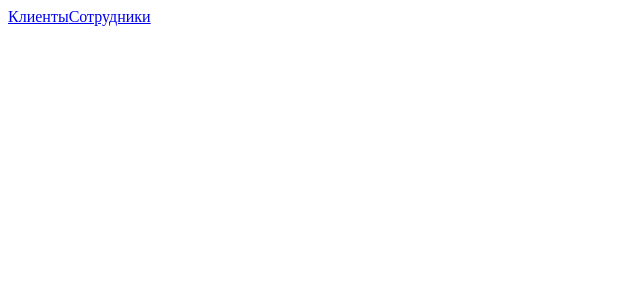
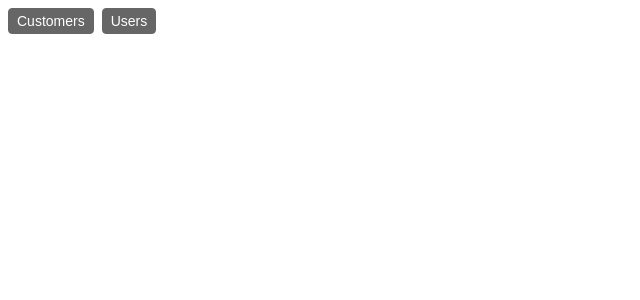
Before and after one commit to Lutwiy/TestCase-Angular, an Angular app: page / in a window 1280 px wide. Shown: the top 300 px of the page, without its empty margins (0-640 px from the left). Built offline with nearby package versions, Linux system fonts and the light colour scheme.

Commit message:
Prepared logic

```diff
--- a/src/app/app.component.css
+++ b/src/app/app.component.css
@@ -1,3 +1,24 @@
 p {
   font-family: Lato;
 }
+
+.flex {
+  display: flex;
+  margin-bottom: 14px;
+}
+
+a {
+  background: #666;
+  border: 1px solid #666;
+  font-family: Arial, Helvetica, sans-serif;
+  font-size: 14px;
+  padding: 4px 8px;
+  border-radius: 4px;
+  margin-right: 8px;
+  color: white;
+  text-decoration: none;
+}
+
+a.active {
+  border-color: red;
+}
--- a/src/app/app.component.html
+++ b/src/app/app.component.html
@@ -1,6 +1,6 @@
 <div class="flex">
-  <a routerLink="/customers" routerLinkActive="active">Клиенты</a>
-  <a routerLink="/users" routerLinkActive="active">Сотрудники</a>
+  <a routerLink="/customers" routerLinkActive="active">Customers</a>
+  <a routerLink="/users" routerLinkActive="active">Users</a>
 </div>
 
 <router-outlet></router-outlet>
--- a/src/app/customers/customers.component.css
+++ b/src/app/customers/customers.component.css
@@ -0,0 +1,15 @@
+table {
+  border: 1px solid black;
+}
+
+table tr:first-child {
+  background-color: #e2e2e2;
+}
+
+table tr.selected td {
+  background: yellow;
+}
+
+table td {
+  padding: 10px 20px;
+}
--- a/src/app/customers/customers.module.ts
+++ b/src/app/customers/customers.module.ts
@@ -1,10 +1,15 @@
 import { NgModule } from '@angular/core';
 import { RouterModule } from '@angular/router';
+import { CommonModule } from '@angular/common';
+import { HttpClientModule } from '@angular/common/http';
+
 import { CustomersComponent } from './customers.component';
 
 @NgModule({
   declarations: [CustomersComponent],
   imports: [
+    CommonModule,
+    HttpClientModule,
     RouterModule.forChild([
       {
         path: '',
--- a/src/app/users/users.module.ts
+++ b/src/app/users/users.module.ts
@@ -1,10 +1,15 @@
 import { NgModule } from '@angular/core';
 import { RouterModule } from '@angular/router';
+import { CommonModule } from '@angular/common';
+import { HttpClientModule } from '@angular/common/http';
+
 import { UsersComponent } from './users.component';
 
 @NgModule({
   declarations: [UsersComponent],
   imports: [
+    CommonModule,
+    HttpClientModule,
     RouterModule.forChild([
       {
         path: '',
```
